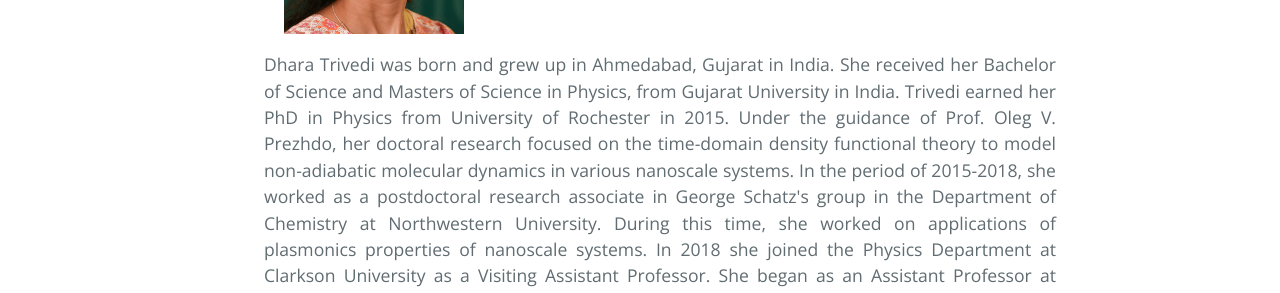
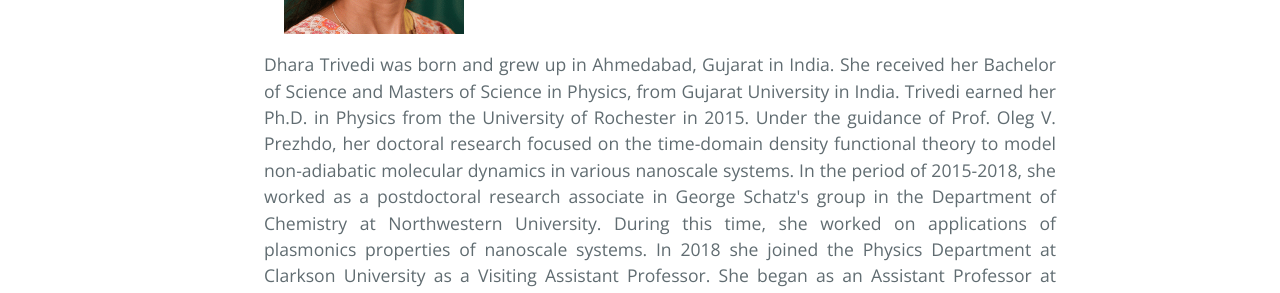
Before and after one commit to dharatrivedi/dharatrivedi.github.io, a Jekyll site: the page built from DharaTrivedi.html, in a window 1280 px wide. Shown: the part 630-923 px from the top of the page. Built offline with Jekyll 4.4.1, drawn with Linux system fonts in a browser that asks for light colours; some of the changed text lies outside the part shown.

Commit message:
Update DharaTrivedi.html

```diff
--- a/DharaTrivedi.html
+++ b/DharaTrivedi.html
@@ -18,7 +18,7 @@ title: {{ site.name }}
   </ul>
   <ul class="posts" style="text-align:justify">
     {% for post in site.posts %}
-    Dhara Trivedi was born and grew up in Ahmedabad, Gujarat in India. She received her Bachelor of Science and Masters of Science in Physics, from Gujarat University in India. Trivedi earned her PhD in Physics from University of Rochester in 2015. Under the guidance of Prof. Oleg V. Prezhdo, her doctoral research focused on the time-domain density functional theory to model non-adiabatic molecular dynamics in various nanoscale systems. In the period of 2015-2018, she worked as a postdoctoral research associate in George Schatz's group in the Department of Chemistry at Northwestern University. During this time, she worked on applications of plasmonics properties of nanoscale systems. In 2018 she joined the Physics Department at Clarkson University as a Visiting Assistant Professor. She began as an Assistant Professor at Clarkson University in 2019.
+    Dhara Trivedi was born and grew up in Ahmedabad, Gujarat in India. She received her Bachelor of Science and Masters of Science in Physics, from Gujarat University in India. Trivedi earned her Ph.D. in Physics from the University of Rochester in 2015. Under the guidance of Prof. Oleg V. Prezhdo, her doctoral research focused on the time-domain density functional theory to model non-adiabatic molecular dynamics in various nanoscale systems. In the period of 2015-2018, she worked as a postdoctoral research associate in George Schatz's group in the Department of Chemistry at Northwestern University. During this time, she worked on applications of plasmonics properties of nanoscale systems. In 2018 she joined the Physics Department at Clarkson University as a Visiting Assistant Professor. She began as an Assistant Professor at Clarkson University in 2019.
     <p> </p>
     Trivedi is a theoretician whose research focuses on developing new methods as applies to problems in nanotechnology, energy and charge transfer in complex condensed-phase chemical and biological environments, and properties of materials. Her past research work has also been concerned in the field of Spintronics, providing concise relations between the degrees of spin polarization and measured circular polarization for each of the dominant phonon-assisted optical transitions.
     {% endfor %}
```
